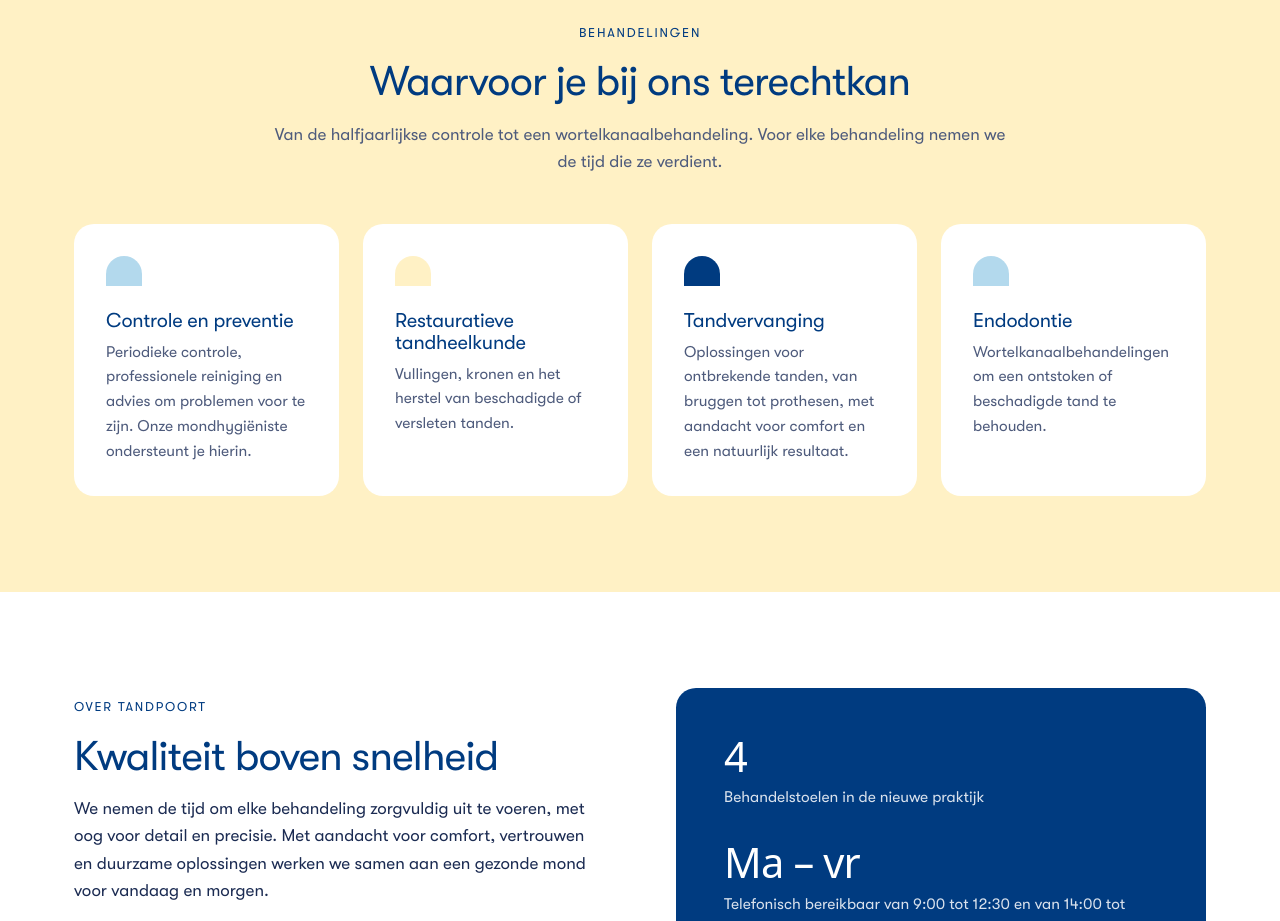
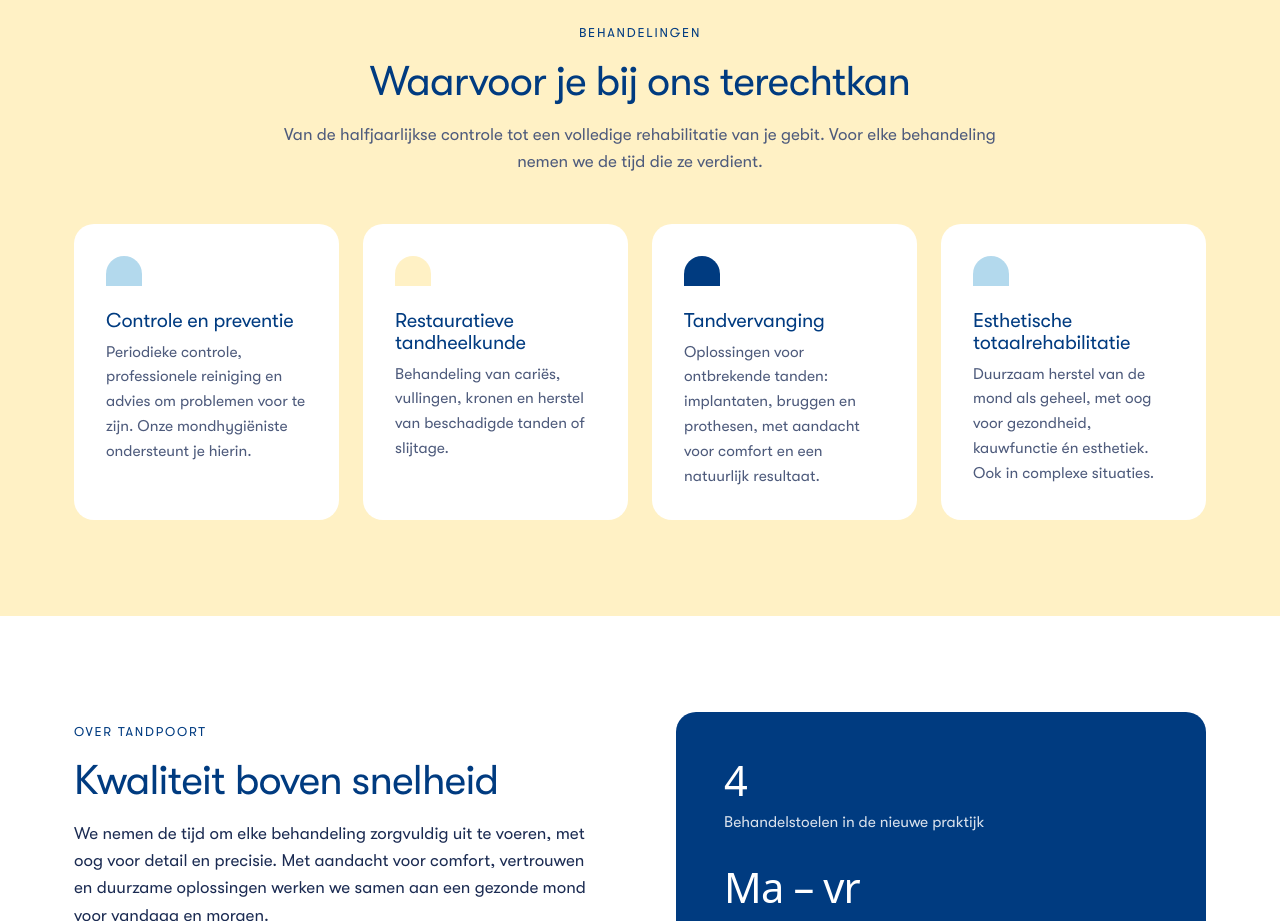
Before and after one commit to mielkurris123/tandpoort-preview, a plain HTML site: page index.html in a window 1280 px wide. Shown: the part 1580-2501 px from the top of the page. Drawn offline with Linux system fonts and the light colour scheme; a web font is replaced by a local one.

Commit message:
Feedback Eline verwerkt

```diff
--- a/index.html
+++ b/index.html
@@ -5,7 +5,7 @@
   <meta name="viewport" content="width=device-width, initial-scale=1.0" />
   <meta name="robots" content="noindex, nofollow" />
   <title>Voorbeeld · Tandpoort | Tandartspraktijk in Sint-Amandsberg</title>
-  <meta name="description" content="Tandpoort is een hedendaagse tandartspraktijk in Sint-Amandsberg (Gent), Halvemaanstraat 131. Voorheen Tandartsen Beelbroek. Controle en preventie, restauratieve tandheelkunde, tandvervanging en endodontie." />
+  <meta name="description" content="Tandpoort is een hedendaagse tandartspraktijk in Sint-Amandsberg (Gent), Halvemaanstraat 131. Voorheen Tandartsen Beelbroek. Controle en preventie, restauratieve tandheelkunde, tandvervanging en esthetische totaalrehabilitatie." />
   <link rel="icon" type="image/png" href="favicon.png" />
   <link rel="apple-touch-icon" href="apple-touch-icon.png" />
   <link rel="preload" href="fonts/GT-Walsheim-Regular.woff2" as="font" type="font/woff2" crossorigin />
@@ -155,7 +155,7 @@
       <div class="section-header">
         <span class="eyebrow">Behandelingen</span>
         <h2>Waarvoor je bij ons terechtkan</h2>
-        <p>Van de halfjaarlijkse controle tot een wortelkanaalbehandeling. Voor elke behandeling nemen we de tijd die ze verdient.</p>
+        <p>Van de halfjaarlijkse controle tot een volledige rehabilitatie van je gebit. Voor elke behandeling nemen we de tijd die ze verdient.</p>
       </div>
       <div class="treatments">
         <div class="card">
@@ -166,17 +166,17 @@
         <div class="card">
           <div class="card__mark card__mark--butter"></div>
           <h3>Restauratieve tandheelkunde</h3>
-          <p>Vullingen, kronen en het herstel van beschadigde of versleten tanden.</p>
+          <p>Behandeling van cariës, vullingen, kronen en herstel van beschadigde tanden of slijtage.</p>
         </div>
         <div class="card">
           <div class="card__mark card__mark--blue"></div>
           <h3>Tandvervanging</h3>
-          <p>Oplossingen voor ontbrekende tanden, van bruggen tot prothesen, met aandacht voor comfort en een natuurlijk resultaat.</p>
+          <p>Oplossingen voor ontbrekende tanden: implantaten, bruggen en prothesen, met aandacht voor comfort en een natuurlijk resultaat.</p>
         </div>
         <div class="card">
           <div class="card__mark"></div>
-          <h3>Endodontie</h3>
-          <p>Wortelkanaalbehandelingen om een ontstoken of beschadigde tand te behouden.</p>
+          <h3>Esthetische totaalrehabilitatie</h3>
+          <p>Duurzaam herstel van de mond als geheel, met oog voor gezondheid, kauwfunctie én esthetiek. Ook in complexe situaties.</p>
         </div>
       </div>
     </div>
```
Also changed, not shown: patienten.html (+1 -2 lines), privacy.html (+1 -1 lines), team.html (+2 -6 lines).
